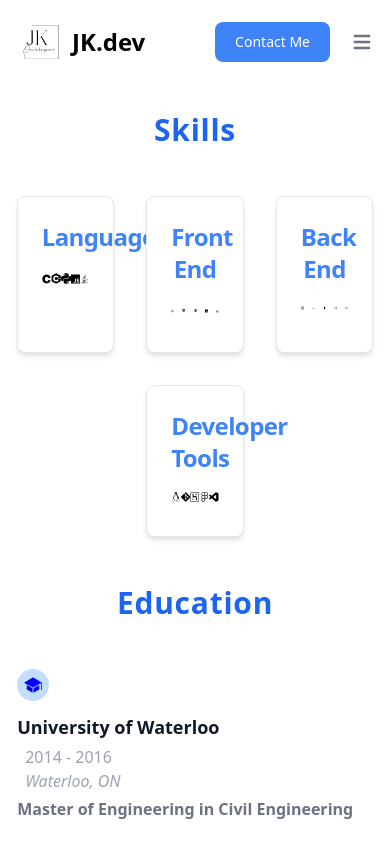
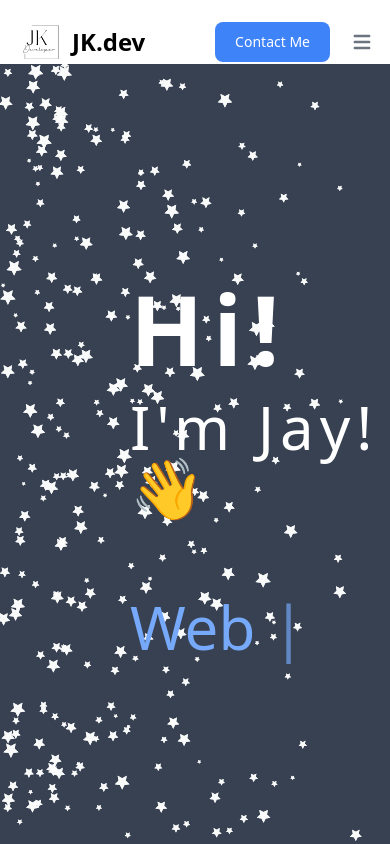
Before and after one commit to jinchengKuang/porfolio-jay, a React (Create React App) app: page / in a window 390 px wide. Shown: the top 844 px of the page. Built offline with nearby package versions, Linux system fonts and the light colour scheme.

Commit message:
about section

```diff
--- a/package.json
+++ b/package.json
@@ -12,6 +12,8 @@
 		"react-github-calendar": "^3.3.1",
 		"react-icons": "^4.3.1",
 		"react-scripts": "5.0.0",
+		"react-tsparticles": "^1.43.1",
+		"typewriter-effect": "^2.18.2",
 		"web-vitals": "^2.1.4"
 	},
 	"scripts": {
--- a/src/App.js
+++ b/src/App.js
@@ -6,12 +6,14 @@ import {
 	Experience,
 	Footer,
 	Navbar,
+	About,
 } from './components';
 
 function App() {
 	return (
 		<div className='app'>
 			<Navbar />
+			<About />
 			<Skills />
 			<Education />
 			<Experience />
--- /dev/null
+++ b/src/components/About.jsx
@@ -0,0 +1,45 @@
+import React from 'react';
+import Particles from 'react-tsparticles';
+import ParticleConfig from './config/particle-config';
+import Typewriter from 'typewriter-effect';
+import { MdOutlineWavingHand } from 'react-icons/md';
+
+const About = () => {
+	return (
+		<section>
+			{/* particle background */}
+			<Particles
+				params={ParticleConfig}
+				className='w-full h-screen bg-gray-700 -z-1'
+			></Particles>
+
+			{/* intro text */}
+			<div className='absolute mx-auto top-1/3 left-1/3 w-2/3'>
+				<div>
+					<h1 className='mb-5 text-8xl font-bold tracking-widest text-white text-left'>
+						Hi!
+					</h1>
+					<p className='font-normal text-white text-6xl tracking-widest w-full'>
+						I'm Jay! 👋
+					</p>
+				</div>
+				<div className='absolute top-4/5 text-blue-400 text-6xl text-left w-full mt-20 tracking-widesr'>
+					<Typewriter
+						options={{
+							strings: [
+								'Software Developer',
+								'Web Developer',
+								'Lifelong Learner',
+							],
+							autoStart: true,
+							loop: true,
+							deleteSpeed: 30,
+						}}
+					/>
+				</div>
+			</div>
+		</section>
+	);
+};
+
+export default About;
--- a/src/components/Education.jsx
+++ b/src/components/Education.jsx
@@ -1,12 +1,11 @@
 import React from 'react';
 
 import { IoIosSchool } from 'react-icons/io';
-import { FaUniversity } from 'react-icons/fa';
 
 const Education = () => {
 	return (
 		<div>
-			<div className='text-center text-3xl  mx-auto my-12 text-blue-600 tracking-wide font-extrabold'>
+			<div className='text-center text-5xl  mx-auto my-12 text-blue-600 tracking-wide font-extrabold'>
 				Education
 			</div>
 			<div className='container flex justify-center mx-auto my-5 max-w-3xl'>
--- a/src/components/Experience.jsx
+++ b/src/components/Experience.jsx
@@ -1,12 +1,11 @@
 import React from 'react';
-import { AiFillCalendar, AiFillCode } from 'react-icons/ai';
-import { MdSimCardDownload } from 'react-icons/md';
+import { AiFillCode } from 'react-icons/ai';
 import { FaLaptopCode } from 'react-icons/fa';
 
 const Experience = () => {
 	return (
 		<div>
-			<div className='text-center text-3xl mx-auto my-12 text-blue-600 tracking-wide font-extrabold'>
+			<div className='text-center text-5xl mx-auto my-12 text-blue-600 tracking-wide font-extrabold'>
 				Work Experience
 			</div>
 			<div className='container flex justify-center mx-auto max-w-5xl'>
--- a/src/components/GitHubCalendar.jsx
+++ b/src/components/GitHubCalendar.jsx
@@ -4,7 +4,7 @@ import GitHubCalendar from 'react-github-calendar';
 const GithubCalendar = () => {
 	return (
 		<div className='container flex flex-col justify-center mx-auto my-5 max-w-5xl px-5'>
-			<div className='text-center font-bold text-3xl mx-auto py-5'>
+			<div className='text-center font-bold text-5xl mx-auto py-5 mb-4'>
 				Days I'm{' '}
 				<span className='text-blue-600 tracking-wide font-extrabold'>
 					CODING
--- a/src/components/Navbar.jsx
+++ b/src/components/Navbar.jsx
@@ -4,7 +4,7 @@ import logo from '../assets/logo.png';
 
 const Navbar = () => {
 	return (
-		<nav className='bg-white border-gray-200 px-2 sm:px-4 py-2.5 rounded dark:bg-gray-800 h-16'>
+		<nav className='bg-white border-gray-200 px-2 sm:px-4 py-2.5 rounded dark:bg-gray-800 h-16 sticky top-0 z-10'>
 			<div className='container flex flex-wrap justify-between items-center mx-auto h-full'>
 				<a href='/#' className='flex items-center'>
 					<img src={logo} className='w-16' alt='JK.dev Logo' />
--- a/src/components/Skills.jsx
+++ b/src/components/Skills.jsx
@@ -23,21 +23,21 @@ import {
 const Skills = () => {
 	return (
 		<div>
-			<div className='text-center text-blue-600 tracking-wide font-extrabold text-3xl mx-auto my-12'>
+			<div className='text-center text-blue-600 tracking-wide font-extrabold text-5xl mx-auto my-12'>
 				Skills
 			</div>
 			<div className='container flex flex-row gap-8 flex-wrap justify-center mx-auto my-5 max-w-5xl'>
 				{/* languages */}
 				<div class='p-6 w-1/4 bg-white rounded-lg border border-gray-200 shadow-md dark:bg-gray-800 dark:border-gray-700'>
 					<a href='/#'>
-						<h5 class='mb-2 text-2xl font-semibold tracking-tight text-center text-blue-500 dark:text-white gap-2'>
+						<h5 class='mb-5 text-2xl font-semibold text-center text-blue-500 dark:text-white'>
 							Languages
 						</h5>
 					</a>
-					<div className='flex flex-row items-center justify-evenly'>
+					<div className='flex flex-row items-center justify-evenly  gap-2'>
 						<SiC size={30} />
-						<SiCplusplus size={35} />
-						<SiPython size={35} />
+						<SiCplusplus size={30} />
+						<SiPython size={30} />
 						<SiJavascript size={30} />
 						<SiJava size={30} />
 					</div>
@@ -46,7 +46,7 @@ const Skills = () => {
 				{/* front end */}
 				<div class='p-6 w-1/4 bg-white rounded-lg border border-gray-200 shadow-md dark:bg-gray-800 dark:border-gray-700'>
 					<a href='/#'>
-						<h5 class='mb-2 text-2xl font-semibold tracking-tight text-center text-blue-500 dark:text-white'>
+						<h5 class='mb-5 text-2xl font-semibold text-center text-blue-500 dark:text-white'>
 							Front End
 						</h5>
 					</a>
@@ -62,7 +62,7 @@ const Skills = () => {
 				{/* back end */}
 				<div class='p-6 w-1/4 bg-white rounded-lg border border-gray-200 shadow-md dark:bg-gray-800 dark:border-gray-700'>
 					<a href='/#'>
-						<h5 class='mb-2 text-2xl font-semibold tracking-tight text-center text-blue-500 dark:text-white'>
+						<h5 class='mb-5 text-2xl font-semibold  text-center text-blue-500 dark:text-white'>
 							Back End
 						</h5>
 					</a>
@@ -78,7 +78,7 @@ const Skills = () => {
 				{/* tools */}
 				<div class='p-6 w-1/4 bg-white rounded-lg border border-gray-200 shadow-md dark:bg-gray-800 dark:border-gray-700'>
 					<a href='/#'>
-						<h5 class='mb-2 text-2xl font-semibold tracking-tight text-center text-blue-500 dark:text-white gap-2'>
+						<h5 class='mb-5 text-2xl font-semibold  text-center text-blue-500 dark:text-white gap-2'>
 							Developer Tools
 						</h5>
 					</a>
--- /dev/null
+++ b/src/components/config/particle-config.js
@@ -0,0 +1,112 @@
+const particleConfig = {
+	particles: {
+		number: {
+			value: 317,
+			density: {
+				enable: false,
+				value_area: 3945.7382081613637,
+			},
+		},
+		color: {
+			value: '#ffffff',
+		},
+		shape: {
+			type: 'star',
+			stroke: {
+				width: 0,
+				color: '#000000',
+			},
+			polygon: {
+				nb_sides: 5,
+			},
+			image: {
+				src: 'http://wiki.lexisnexis.com/academic/images/f/fb/Itunes_podcast_icon_300.jpg',
+				width: 100,
+				height: 100,
+			},
+		},
+		opacity: {
+			value: 0.5,
+			random: false,
+			anim: {
+				enable: false,
+				speed: 1,
+				opacity_min: 0.1,
+				sync: false,
+			},
+		},
+		size: {
+			value: 4,
+			random: true,
+			anim: {
+				enable: false,
+				speed: 40,
+				size_min: 0.1,
+				sync: false,
+			},
+		},
+		line_linked: {
+			enable: false,
+			distance: 150,
+			color: '#ffffff',
+			opacity: 0.4,
+			width: 1,
+		},
+		move: {
+			enable: true,
+			speed: 2,
+			direction: 'left',
+			random: true,
+			straight: true,
+			out_mode: 'bounce',
+			bounce: false,
+			attract: {
+				enable: false,
+				rotateX: 600,
+				rotateY: 1200,
+			},
+		},
+	},
+	interactivity: {
+		detect_on: 'canvas',
+		events: {
+			onhover: {
+				enable: true,
+				mode: 'repulse',
+			},
+			onclick: {
+				enable: true,
+				mode: 'bubble',
+			},
+			resize: true,
+		},
+		modes: {
+			grab: {
+				distance: 200,
+				line_linked: {
+					opacity: 1,
+				},
+			},
+			bubble: {
+				distance: 400,
+				size: 40,
+				duration: 2,
+				opacity: 8,
+				speed: 3,
+			},
+			repulse: {
+				distance: 200,
+				duration: 0.4,
+			},
+			push: {
+				particles_nb: 4,
+			},
+			remove: {
+				particles_nb: 2,
+			},
+		},
+	},
+	retina_detect: true,
+};
+
+export default particleConfig;
--- a/src/components/index.js
+++ b/src/components/index.js
@@ -4,3 +4,4 @@ export { default as Experience } from './Experience';
 export { default as Education } from './Education';
 export { default as Skills } from './Skills';
 export { default as GitHubCalendar } from './GitHubCalendar';
+export { default as About } from './About';
```
Also changed, not shown: 1 other file (tests, documents, lock files or other folders).
